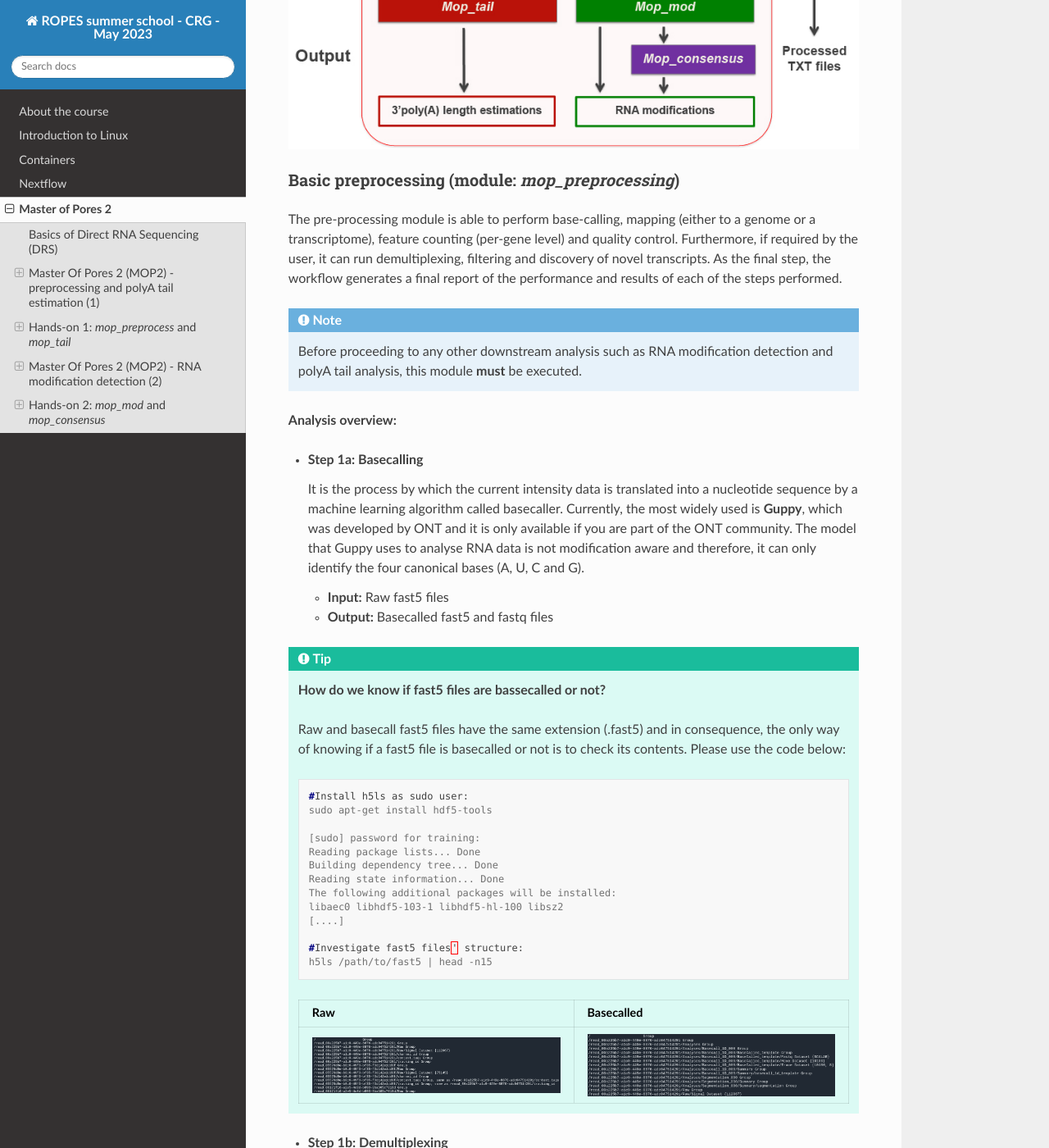
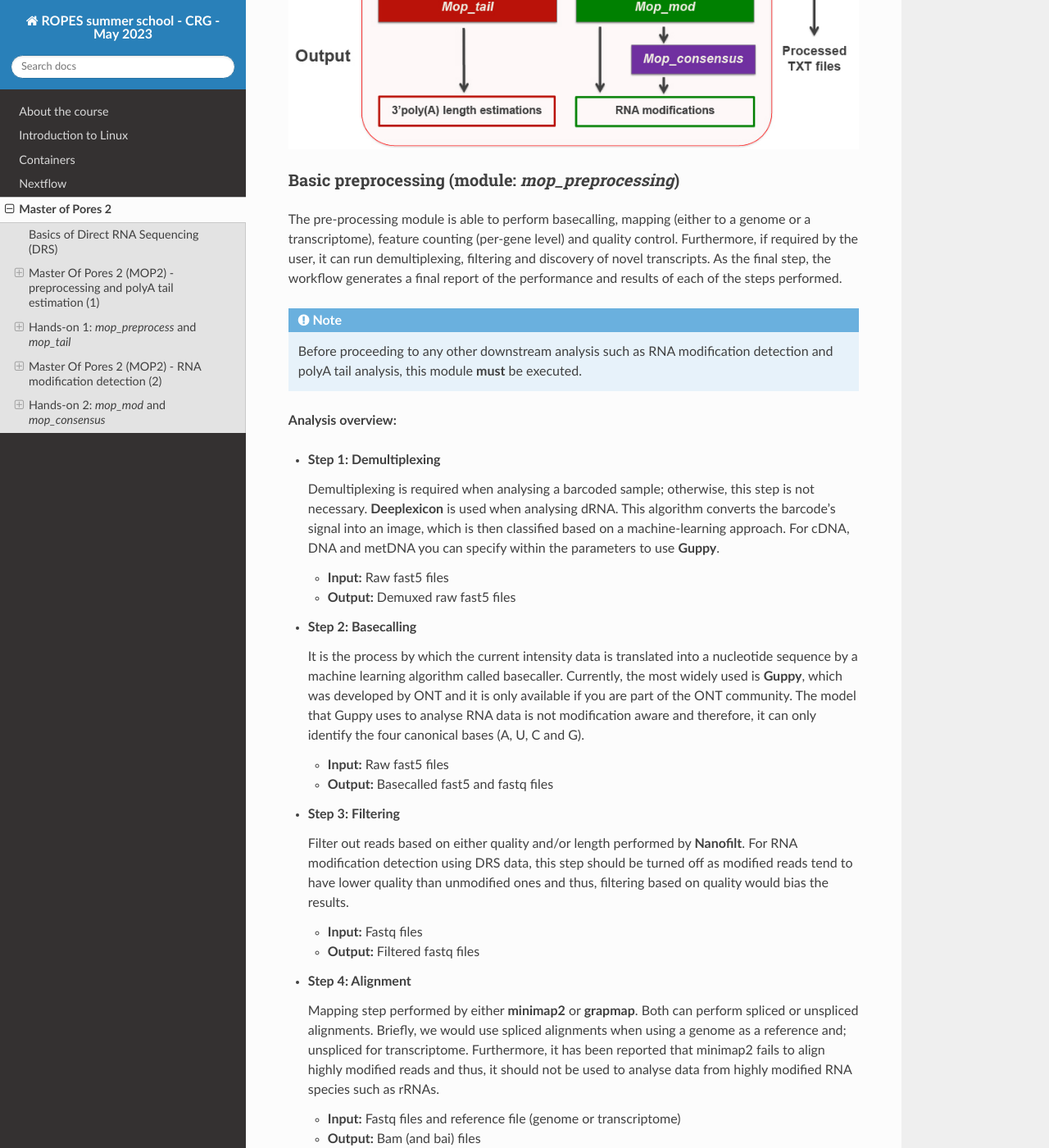
Before and after one commit to biocorecrg/ropes-linux-mop2-2023, a Sphinx documentation site: the page built from docs/mop2_practical.rst, in a window 1280 px wide and 1400 px high, scrolled down 1762 px. Shown: the whole window at 82% size. Built offline with Sphinx 7.4.7 and the Read the Docs theme 2.0.0, drawn with Linux system fonts in a browser that asks for light colours; some of the changed text lies outside the part shown.

Commit message:
Update mop2_practical.rst

```diff
--- a/docs/mop2_practical.rst
+++ b/docs/mop2_practical.rst
@@ -31,80 +31,42 @@ MOP2 can perform all steps required to analyse DRS data - from converting raw cu
 Basic preprocessing (module: *mop_preprocessing*)
 ......................
 
-The pre-processing module is able to perform base-calling, mapping (either to a genome or a transcriptome), feature counting (per-gene level) and quality control. Furthermore, if required by the user, it can run demultiplexing, filtering and discovery of novel transcripts. As the final step, the workflow generates a final report of the performance and results of each of the steps performed.
+The pre-processing module is able to perform basecalling, mapping (either to a genome or a transcriptome), feature counting (per-gene level) and quality control. Furthermore, if required by the user, it can run demultiplexing, filtering and discovery of novel transcripts. As the final step, the workflow generates a final report of the performance and results of each of the steps performed.
 
 .. note::
   Before proceeding to any other downstream analysis such as RNA modification detection and polyA tail analysis, this module **must** be executed.
 
 **Analysis overview:**
 
-- **Step 1a: Basecalling**
+- **Step 1: Demultiplexing**
+
+  Demultiplexing is required when analysing a barcoded sample; otherwise, this step is not necessary. **Deeplexicon** is used when analysing dRNA. This algorithm converts the barcode's signal into an image, which is then classified based on a machine-learning approach. For cDNA, DNA and metDNA you can specify within the parameters to use **Guppy**.
+
+  - **Input:** Raw fast5 files
+  - **Output:** Demuxed raw fast5 files
+
+- **Step 2: Basecalling**
 
   It is the process by which the current intensity data is translated into a nucleotide sequence by a machine learning algorithm called basecaller. Currently, the most widely used is **Guppy**, which was developed by ONT and it is only available if you are part of the ONT community. The model that Guppy uses to analyse RNA data is not modification aware and therefore, it can only identify the four canonical bases (A, U, C and G).
 
   - **Input:** Raw fast5 files
   - **Output:** Basecalled fast5 and fastq files
 
-.. tip::
-  **How do we know if fast5 files are bassecalled or not?**
-
-  Raw and basecall fast5 files have the same extension (.fast5) and in consequence, the only way of knowing if a fast5 file is basecalled or not is to check its contents. Please use the code below:
-
-  .. code-block:: console
-
-    #Install h5ls as sudo user:
-    sudo apt-get install hdf5-tools
-
-    [sudo] password for training:
-    Reading package lists... Done
-    Building dependency tree... Done
-    Reading state information... Done
-    The following additional packages will be installed:
-    libaec0 libhdf5-103-1 libhdf5-hl-100 libsz2
-    [....]
-
-    #Investigate fast5 files' structure:
-    h5ls /path/to/fast5 | head -n15
-
-
-  .. |raw| image:: images/raw.png
-    :alt: Missing raw fast5
-
-  .. |basecalled| image:: images/basecalled.png
-    :alt: Missing basecalled fast5
-
-  .. list-table::
-   :widths: 100 100
-   :header-rows: 1
-
-   * - Raw
-     - Basecalled
-
-   * - |raw|
-     - |basecalled|
-
-- **Step 1b: Demultiplexing**
-
-  Demultiplexing is required when analysing a barcoded sample; otherwise, this step is not necessary. **Deeplexicon** is used when analysing dRNA. This algorithm converts the barcode's signal into an image, which is then classified based on a machine-learning approach. For cDNA, DNA and metDNA you can specify within the parameters to use **Guppy**.
-
-  - **Input:** Raw fast5 files
-  - **Output:** Demuxed raw fast5 files
-
-- **Step 2: Filtering**
+- **Step 3: Filtering**
 
   Filter out reads based on either quality and/or length performed by **Nanofilt**. For RNA modification detection using DRS data, this step should be turned off as modified reads tend to have lower quality than unmodified ones and thus, filtering based on quality would bias the results.
 
   - **Input:** Fastq files
   - **Output:** Filtered fastq files
 
-- **Step 3: Alignment**
+- **Step 4: Alignment**
 
   Mapping step performed by either **minimap2** or **grapmap**. Both can perform spliced or unspliced alignments. Briefly, we would use spliced alignments when using a genome as a reference and; unspliced for transcriptome. Furthermore, it has been reported that minimap2 fails to align highly modified reads and thus, it should not be used to analyse data from highly modified RNA species such as rRNAs.
 
   - **Input:** Fastq files and reference file (genome or transcriptome)
   - **Output:** Bam (and bai) files
 
-- **Step 4: Feature counts**
+- **Step 5: Gene/transcript counts**
 
   The software run by MOP2 to perform this step depends on the type of reference used in the mapping step. For transcriptome alignments, **NanoCount** is used and it reports per transcript abundances whereas for genome alignments, **htseq-count** is executed and it generates per-gene counts.
 
@@ -202,14 +164,13 @@ We need to downolad the test dataset that is bundled in this repository
 
 Before setting up *mop_preproceess* module, it is important that you think about which softwares and parameters should be used - otherwise you might run analysis that are not suitable to your sample (and you will lose time and resources). Please, answers the questions below:
 
-- **Question 1:** Which is the most abundant RNA specie in your samples? Is it highly or lowly modified?
+- **Question 1:** Which is the most abundant RNA specie in your samples? Is it highly or lowly modified? Which mapper would you use?
 
 - **Question 2:** Which reference would you use (genome or transcriptome)?
 
-- **Question 3:** Would you use spliced or unspliced alignment? Why?
+- **Question 3:** Would you use spliced or unspliced alignment?
 
-- **Question 4:** Which counter would you use? Why?
-
+- **Question 4:** Which counter would you use?
 
 Now, we can start setting up the *mop_preproceess* module. Please follow the code below:
 
@@ -303,10 +269,7 @@ As discussed earlier, these options are okay when analysing total RNA samples. H
 	    }
 	}
 
-
-Before executing this module, it is important to discuss how we can monitor all the jobs and the overall progress of the workflow. In our case, we recommend to use **Tower**.
-
-Tower
+Monitoring
 ......................
 
 **Nextflow Tower** is an open source monitoring and managing platform for Nextflow workflows. There are two versions:
@@ -434,6 +397,33 @@ Once the module has finished, these directories should be in your output folder:
 
 - **fast5_files**: Contains the basecalled fast5 files.
 
+.. tip::
+  **How do we know if fast5 files are bassecalled or not?**
+
+  Raw and basecall fast5 files have the same extension (.fast5) and in consequence, the only way of knowing if a fast5 file is basecalled or not is to check its contents. Please use the code below:
+
+  .. code-block:: console
+
+    #Install h5ls as sudo user:
+    sudo apt-get install hdf5-tools
+
+    [sudo] password for training:
+    Reading package lists... Done
+    Building dependency tree... Done
+    Reading state information... Done
+    The following additional packages will be installed:
+    libaec0 libhdf5-103-1 libhdf5-hl-100 libsz2
+    [....]
+
+    #Investigate fast5 files' structure:
+    h5ls /path/to/fast5 | head -n15
+
+  .. image:: images/raw.png
+    :width: 700
+
+  .. image:: images/basecalled.png
+    :width: 700
+
 - **fastq_files**: Contains one or, in case of demultiplexing, more fastq files.
 
 - **QC_files**: Contains each single QC produced by the pipeline.
@@ -651,8 +641,7 @@ Once the module has finished, these directories should be in your output folder:
 
 - **nanopolish-compore_flow**: Contains Nanopolish's (one .csv.gz file per sample) and Nanocompore's (one directory per comparison) results.
 
-- **tombo_flow**: Contains Tombo's results (one .tsv.gz file per comparison) - both for level sample compare (lsc) and model sample compare mode (msc).
-
+- **tombo_flow**: Contains Tombo's results (one .tsv.gz file per comparison)
 Check the generated files and answer these questions below:
 
 - **Question 7:** Were all expected files generated? If not, which one(s) are missing? Could you hypothesize why?
@@ -741,9 +730,9 @@ Results
 
 Once the module has finished, a directory per comparison and transcript should be generated. In this case, the three directories below should be generated:
 
- - snR36_KO---WT100_Cov100_Rep1-18s
- - snR36_KO---WT100_Cov50_Rep1-18s
- - snR36_KO---WT50_Cov50_Rep1-18s
+- snR36_KO---WT100_Cov100_Rep1-18s
+- snR36_KO---WT100_Cov50_Rep1-18s
+- snR36_KO---WT50_Cov50_Rep1-18s
 
 - **Question 9:** Inspect the log file - are there any errors reported? If there are, are they expected or not? Why?
 
```
Also changed, not shown: other parts of docs/mop2_practical.rst (+13 -6 lines).
